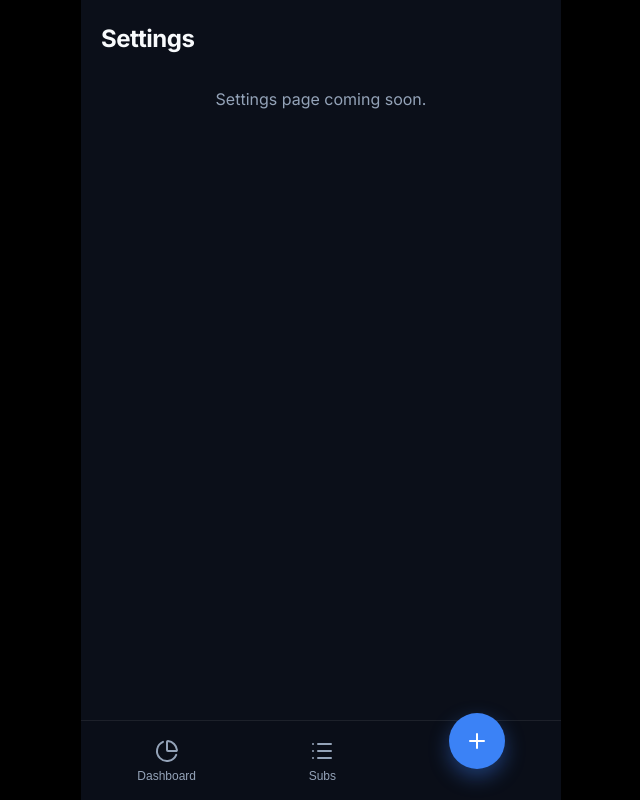
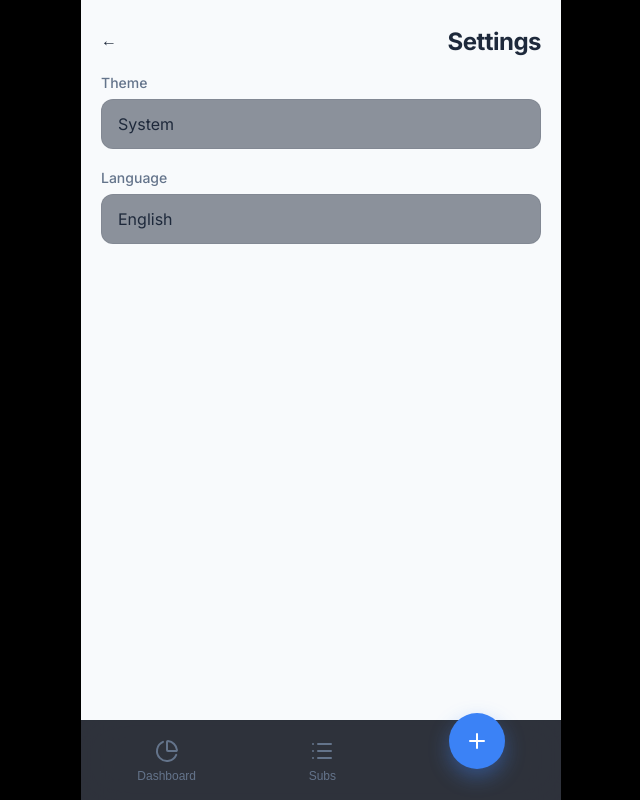
Before and after one commit to LcBert/SubManager, a React (Vite) app: page / in a window 1280 px wide. Both pictures are taken after a click on the button 850 px from the left and 42 px from the top of the page. Shown: the whole page, without its empty margins (319-959 px from the left). Built offline with nearby package versions, Linux system fonts and the light colour scheme.

Commit message:
Added settings page

```diff
--- a/src/App.jsx
+++ b/src/App.jsx
@@ -1,5 +1,6 @@
 import { useState } from 'react'
 import { SubscriptionProvider } from './context/SubscriptionContext'
+import { ThemeLanguageProvider, useThemeLanguage } from './context/ThemeLanguageContext'
 import { PieChart, List as ListIcon, Plus } from 'lucide-react'
 
 // Placeholder components - will implement fully next
@@ -11,6 +12,7 @@ import AddEditView from './components/AddEditView'
 import './index.css'
 
 function App() {
+    const { language } = useThemeLanguage?.() || { language: 'en' };
     const [activeTab, setActiveTab] = useState('dashboard'); // 'dashboard' | 'list' | 'settings'
     const [isFormOpen, setIsFormOpen] = useState(false);
     const [editingSubId, setEditingSubId] = useState(null);
@@ -26,12 +28,13 @@ function App() {
     };
 
     return (
+        <ThemeLanguageProvider>
             <SubscriptionProvider>
                 <div className="app-container">
                     {/* Main Views */}
                     {activeTab === 'dashboard' && <DashboardView setActiveTab={setActiveTab} />}
                     {activeTab === 'list' && <SubscriptionsView onEdit={openForm} />}
-                {activeTab === 'settings' && <SettingsView />}
+                    {activeTab === 'settings' && <SettingsView setActiveTab={setActiveTab} />}
                     {/* Slide-up Form View */}
                     {isFormOpen && (
                         <AddEditView
@@ -46,14 +49,14 @@ function App() {
                             onClick={() => setActiveTab('dashboard')}
                         >
                             <PieChart size={24} />
-                        <span>Dashboard</span>
+                            <span>{language === 'it' ? 'Cruscotto' : 'Dashboard'}</span>
                         </button>
                         <button
                             className={`nav-item ${activeTab === 'list' ? 'active' : ''}`}
                             onClick={() => setActiveTab('list')}
                         >
                             <ListIcon size={24} />
-                        <span>Subs</span>
+                            <span>{language === 'it' ? 'Abbonamenti' : 'Subs'}</span>
                         </button>
                         <button
                             className="nav-item add-action"
@@ -66,6 +69,7 @@ function App() {
                     </nav>
                 </div>
             </SubscriptionProvider>
+        </ThemeLanguageProvider>
     )
 }
 
--- a/src/components/DashboardView.jsx
+++ b/src/components/DashboardView.jsx
@@ -1,12 +1,14 @@
 import { useSubscriptions } from '../context/SubscriptionContext';
+import { useThemeLanguage } from '../context/ThemeLanguageContext';
 import { format, isAfter, isBefore, addMonths, addYears, parseISO, startOfDay } from 'date-fns';
 import { Settings } from 'lucide-react';
 
 const DashboardView = ({ setActiveTab }) => {
     const { subscriptions, getTotalMonthlySpend } = useSubscriptions();
+    const { language } = useThemeLanguage();
 
     // Simple formatting
-    const formattedTotal = getTotalMonthlySpend().toLocaleString('en-US', {
+    const formattedTotal = getTotalMonthlySpend().toLocaleString(language === 'it' ? 'it-IT' : 'en-US', {
         style: 'currency',
         currency: 'USD'
     });
@@ -42,7 +44,7 @@ const DashboardView = ({ setActiveTab }) => {
     return (
         <section className="view">
             <header className="app-header">
-                <h1>Dashboard</h1>
+                <h1>{language === 'it' ? 'Cruscotto' : 'Dashboard'}</h1>
                 <button className="icon-btn" aria-label="Settings" onClick={() => setActiveTab('settings')}>
                     <Settings size={20} />
                 </button>
@@ -51,28 +53,32 @@ const DashboardView = ({ setActiveTab }) => {
             <main className="scroll-content">
                 <div className="summary-card glassmorphism" style={{ padding: '30px 24px', marginBottom: '32px', textAlign: 'center', background: 'linear-gradient(135deg, rgba(59, 130, 246, 0.15) 0%, rgba(30, 41, 59, 0.6) 100%)', borderRadius: '20px', border: '1px solid var(--border-color)' }}>
                     <div style={{ fontSize: '14px', color: 'var(--text-secondary)', textTransform: 'uppercase', letterSpacing: '1px', fontWeight: 600, marginBottom: '8px' }}>
-                        Total Monthly Spend
+                        {language === 'it' ? 'Spesa mensile totale' : 'Total Monthly Spend'}
                     </div>
                     <div style={{ fontSize: '48px', fontWeight: 800, letterSpacing: '-1.5px', marginBottom: '8px' }}>
                         {formattedTotal}
                     </div>
                     <div style={{ fontSize: '14px', color: 'var(--text-secondary)' }}>
-                        Across {subscriptions.length} active subscriptions
+                        {language === 'it'
+                            ? `Su ${subscriptions.length} abbonamenti attivi`
+                            : `Across ${subscriptions.length} active subscriptions`}
                     </div>
                 </div>
 
-                <h2 className="section-title">Upcoming Bills</h2>
+                <h2 className="section-title">{language === 'it' ? 'Prossime scadenze' : 'Upcoming Bills'}</h2>
 
                 <div className="upcoming-list" style={{ display: 'flex', flexDirection: 'column', gap: '12px' }}>
                     {upcomingBills.length === 0 ? (
-                        <p style={{ color: 'var(--text-secondary)', textAlign: 'center', padding: '20px 0' }}>No bills coming up in the next month.</p>
+                        <p style={{ color: 'var(--text-secondary)', textAlign: 'center', padding: '20px 0' }}>
+                            {language === 'it' ? 'Nessuna scadenza nel prossimo mese.' : 'No bills coming up in the next month.'}
+                        </p>
                     ) : (
                         upcomingBills.map(sub => (
                             <div key={`upcoming-${sub.id}`} className="sub-item glassmorphism" style={{ display: 'flex', alignItems: 'center', padding: '16px', borderRadius: '16px', background: 'var(--surface-color)', border: '1px solid var(--border-color)' }}>
                                 <div style={{ width: '40px', height: '40px', borderRadius: '12px', background: sub.color, marginRight: '16px' }} />
                                 <div style={{ flex: 1 }}>
                                     <div style={{ fontSize: '15px', fontWeight: 600 }}>{sub.title}</div>
-                                    <div style={{ fontSize: '12px', color: 'var(--text-secondary)' }}>{format(sub.nextDate, 'MMM do, yyyy')}</div>
+                                    <div style={{ fontSize: '12px', color: 'var(--text-secondary)' }}>{format(sub.nextDate, language === 'it' ? 'dd MMM yyyy' : 'MMM do, yyyy')}</div>
                                 </div>
                                 <div style={{ fontWeight: 700 }}>${parseFloat(sub.amount).toFixed(2)}</div>
                             </div>
--- a/src/components/SettingsView.jsx
+++ b/src/components/SettingsView.jsx
@@ -1,15 +1,41 @@
 import React from 'react';
+import { useThemeLanguage } from '../context/ThemeLanguageContext';
 
-const SettingsView = () => {
+
+const SettingsView = ({ setActiveTab }) => {
+    const { theme, setTheme, language, setLanguage } = useThemeLanguage();
     return (
         <section className="view">
             <header className="app-header">
-                <h1>Settings</h1>
+                <button className="icon-btn" aria-label={language === 'it' ? 'Indietro' : 'Back'} onClick={() => setActiveTab('dashboard')} style={{ marginRight: 12 }}>
+                    &#8592;
+                </button>
+                <h1>{language === 'it' ? 'Impostazioni' : 'Settings'}</h1>
             </header>
             <main className="scroll-content">
-                <p style={{ color: 'var(--text-secondary)', textAlign: 'center', padding: '20px 0' }}>
-                    Settings page coming soon.
-                </p>
+                <div className="form-group">
+                    <label htmlFor="theme-select">{language === 'it' ? 'Tema' : 'Theme'}</label>
+                    <select
+                        id="theme-select"
+                        value={theme}
+                        onChange={e => setTheme(e.target.value)}
+                    >
+                        <option value="system">{language === 'it' ? 'Sistema' : 'System'}</option>
+                        <option value="light">{language === 'it' ? 'Chiaro' : 'Light'}</option>
+                        <option value="dark">{language === 'it' ? 'Scuro' : 'Dark'}</option>
+                    </select>
+                </div>
+                <div className="form-group">
+                    <label htmlFor="lang-select">{language === 'it' ? 'Lingua' : 'Language'}</label>
+                    <select
+                        id="lang-select"
+                        value={language}
+                        onChange={e => setLanguage(e.target.value)}
+                    >
+                        <option value="en">English</option>
+                        <option value="it">Italiano</option>
+                    </select>
+                </div>
             </main>
         </section>
     );
--- /dev/null
+++ b/src/context/ThemeLanguageContext.jsx
@@ -0,0 +1,38 @@
+import React, { createContext, useContext, useState, useEffect } from 'react';
+
+const ThemeLanguageContext = createContext();
+
+const getSystemTheme = () => {
+    if (window.matchMedia && window.matchMedia('(prefers-color-scheme: dark)').matches) {
+        return 'dark';
+    }
+    return 'light';
+};
+
+export const ThemeLanguageProvider = ({ children }) => {
+    const [theme, setTheme] = useState(() => localStorage.getItem('theme') || 'system');
+    const [language, setLanguage] = useState(() => localStorage.getItem('language') || 'en');
+
+    // Apply theme to document
+    useEffect(() => {
+        let appliedTheme = theme;
+        if (theme === 'system') {
+            appliedTheme = getSystemTheme();
+        }
+        document.documentElement.setAttribute('data-theme', appliedTheme);
+        localStorage.setItem('theme', theme);
+    }, [theme]);
+
+    // Store language
+    useEffect(() => {
+        localStorage.setItem('language', language);
+    }, [language]);
+
+    return (
+        <ThemeLanguageContext.Provider value={{ theme, setTheme, language, setLanguage }}>
+            {children}
+        </ThemeLanguageContext.Provider>
+    );
+};
+
+export const useThemeLanguage = () => useContext(ThemeLanguageContext);
--- a/src/index.css
+++ b/src/index.css
@@ -1,3 +1,18 @@
+:root[data-theme="light"] {
+    --bg-color: #f8fafc;
+    --surface-color: rgba(255, 255, 255, 0.7);
+    --surface-hover: rgba(255, 255, 255, 0.9);
+    --border-color: rgba(30, 41, 59, 0.08);
+    --text-primary: #1e293b;
+    --text-secondary: #64748b;
+    --primary-color: #3b82f6;
+    --primary-hover: #2563eb;
+    --danger-color: #ef4444;
+    --success-color: #10b981;
+    --shadow-sm: 0 4px 6px -1px rgba(0, 0, 0, 0.08);
+    --shadow-lg: 0 10px 15px -3px rgba(0, 0, 0, 0.12);
+}
+
 :root {
     --bg-color: #0b0f19;
     --surface-color: rgba(30, 41, 59, 0.7);
@@ -63,18 +78,33 @@ body {
     flex-direction: column;
     background-color: var(--bg-color);
     z-index: 10;
-  padding-bottom: 80px; /* Space for bottom nav */
+    padding-bottom: 80px;
+    /* Space for bottom nav */
     animation: fadeIn 0.3s ease forwards;
 }
 
 @keyframes fadeIn {
-  from { opacity: 0; transform: translateY(10px); }
-  to { opacity: 1; transform: translateY(0); }
+    from {
+        opacity: 0;
+        transform: translateY(10px);
+    }
+
+    to {
+        opacity: 1;
+        transform: translateY(0);
+    }
 }
 
 @keyframes slideUp {
-  from { opacity: 0; transform: translateY(100%); }
-  to { opacity: 1; transform: translateY(0); }
+    from {
+        opacity: 0;
+        transform: translateY(100%);
+    }
+
+    to {
+        opacity: 1;
+        transform: translateY(0);
+    }
 }
 
 .slide-up {
@@ -164,7 +194,8 @@ label {
     color: var(--text-secondary);
 }
 
-input, select {
+input,
+select {
     width: 100%;
     padding: 14px 16px;
     background: rgba(30, 41, 59, 0.5);
@@ -177,7 +208,8 @@ input, select {
     appearance: none;
 }
 
-input:focus, select:focus {
+input:focus,
+select:focus {
     outline: none;
     border-color: var(--primary-color);
     background: rgba(30, 41, 59, 0.8);
@@ -201,7 +233,8 @@ input:focus, select:focus {
 }
 
 /* Buttons */
-.btn-primary, .btn-danger {
+.btn-primary,
+.btn-danger {
     padding: 16px;
     border-radius: 14px;
     border: none;
@@ -227,13 +260,19 @@ input:focus, select:focus {
     border: 1px solid rgba(239, 68, 68, 0.2);
 }
 
-.btn-primary:active, .btn-danger:active {
+.btn-primary:active,
+.btn-danger:active {
     transform: scale(0.98);
     opacity: 0.9;
 }
 
-.mt-2 { margin-top: 8px; }
-.mt-4 { margin-top: 16px; }
+.mt-2 {
+    margin-top: 8px;
+}
+
+.mt-4 {
+    margin-top: 16px;
+}
 
 ::-webkit-scrollbar {
     width: 0px;
```
Lines whose indentation alone changed are shown as unchanged.
